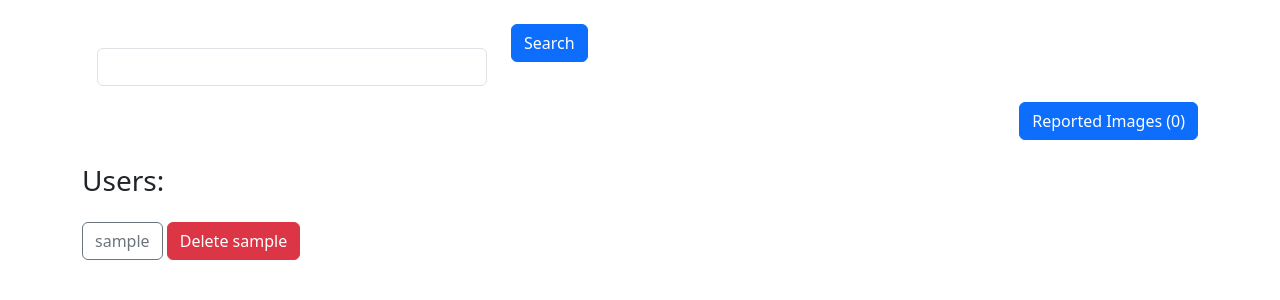
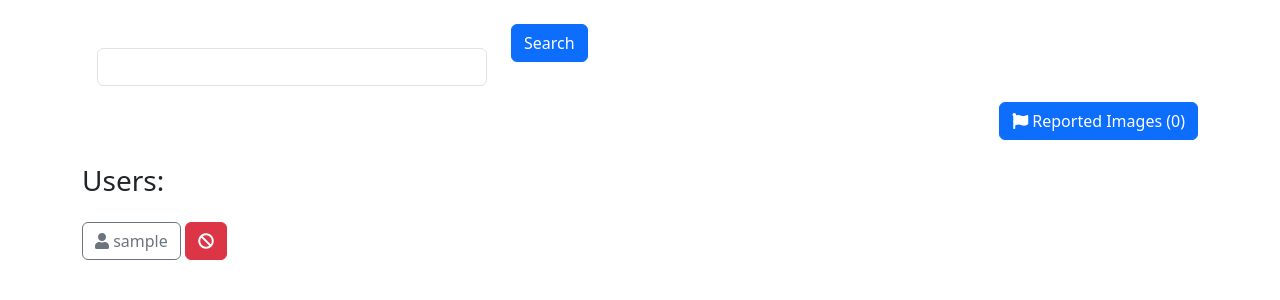
Before and after one commit to MurtadaAhmed/YPH-YourPhotoHost, a Django app: page /users in a window 1280 px wide. Shown: the part 56-356 px from the top of the page. Run offline with Django 4.2, Linux system fonts and the light colour scheme; the visitor is signed in with stand-in values (Sample User, id 1); data comes from the database, SQL or seed files in the repository; data that the repository does not hold is empty; some libraries are stand-ins or nearby versions.

Commit message:
updated 3 templates

```diff
--- a/murtidjango/templates/reported_images.html
+++ b/murtidjango/templates/reported_images.html
@@ -54,5 +54,5 @@
 {% endfor %}
 
 <a href="{% url 'reported_images' %}" class="btn btn-primary">Refresh</a>
-<a href="{% url 'recent' %}" class="btn btn-secondary">Back to Uploaded Images</a>
+<a href="{% url 'users_list' %}" class="btn btn-secondary">Back to User Admin</a>
 {% endblock %}
--- a/murtidjango/templates/user_list.html
+++ b/murtidjango/templates/user_list.html
@@ -19,7 +19,9 @@
 
 </div>
 <div class="text-right">
-    <a href="{% url 'reported_images' %}" class="btn btn-primary">Reported Images ({{ reports_count }})</a>
+    <a href="{% url 'reported_images' %}" class="btn btn-primary"><i class="fa fa-flag" aria-hidden="true"></i>
+
+ Reported Images ({{ reports_count }})</a>
   </div>
     <br>
 
@@ -29,9 +31,10 @@
 <h3 class="mb-4">Users:</h3>
 
     {% for user in users %}
-        <a href="{% url 'user_detail' user.pk %}" class="btn btn-outline-secondary" type="button">{{ user.username }}</a>
+        <a href="{% url 'user_detail' user.pk %}" class="btn btn-outline-secondary" type="button"> <i class="fa fa-user" aria-hidden="true"></i> {{ user.username }}</a>
         {% if not request.user|is_moderator %}
-        <a href="{% url 'user_delete' user.pk %}" class="btn btn-danger" type="button" >Delete {{ user.username }}</a>
+        <a href="{% url 'user_delete' user.pk %}" class="btn btn-danger" type="button" title="Delete user"><i class="fa fa-ban" aria-hidden="true"></i>
+</a>
         {% endif %}
         <br>
         <br>
```
Also changed, not shown: murtidjango/templates/profile_details.html (+23 -7 lines).
